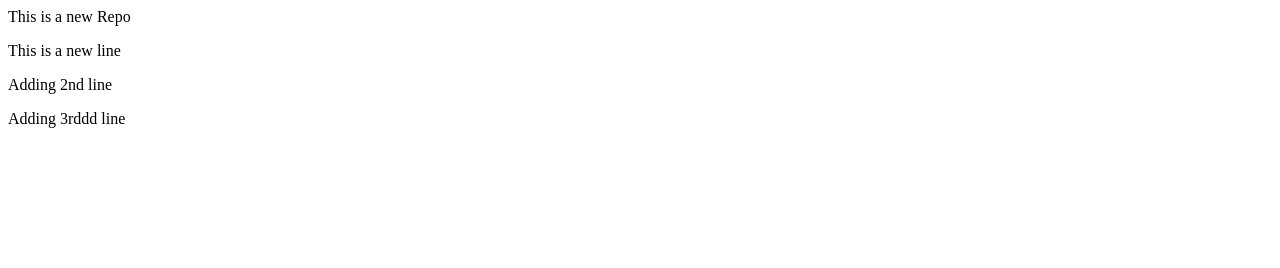
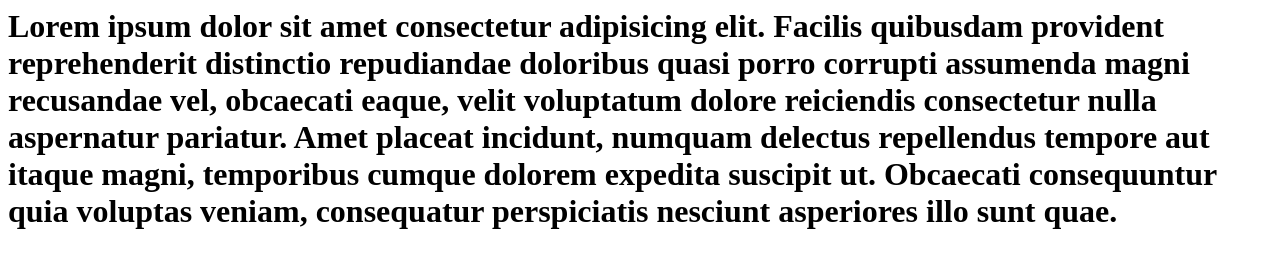
Before and after one commit to Rajshree5757/test2, a plain HTML site: page index.html in a window 1280 px wide. Drawn offline with Linux system fonts and the light colour scheme.

Commit message:
modified index

```diff
--- a/index.html
+++ b/index.html
@@ -1,4 +1 @@
-<p>This is a new Repo</p>
-<p>This is a new line</p>
-<p>Adding 2nd line</p>
-<p>Adding 3rddd  line</p>
+<h1>Lorem ipsum dolor sit amet consectetur adipisicing elit. Facilis quibusdam provident reprehenderit distinctio repudiandae doloribus quasi porro corrupti assumenda magni recusandae vel, obcaecati eaque, velit voluptatum dolore reiciendis consectetur nulla aspernatur pariatur. Amet placeat incidunt, numquam delectus repellendus tempore aut itaque magni, temporibus cumque dolorem expedita suscipit ut. Obcaecati consequuntur quia voluptas veniam, consequatur perspiciatis nesciunt asperiores illo sunt quae.</h1>
```
